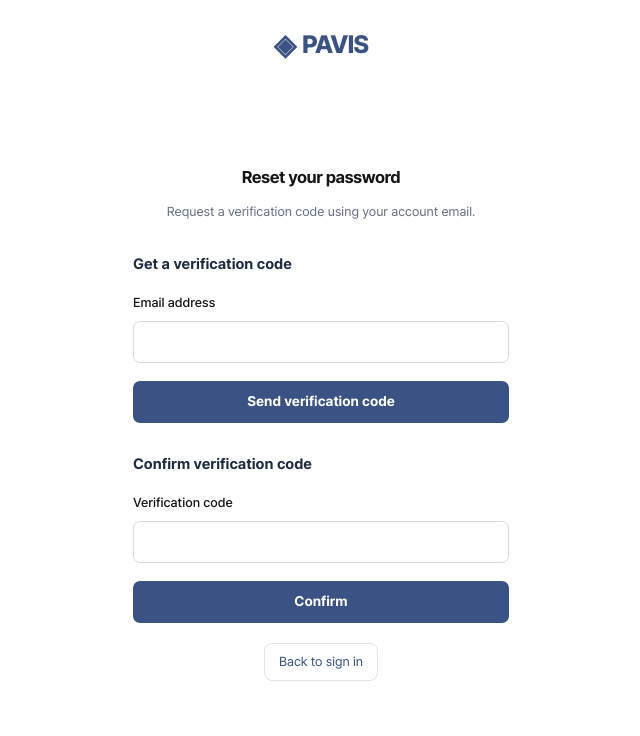
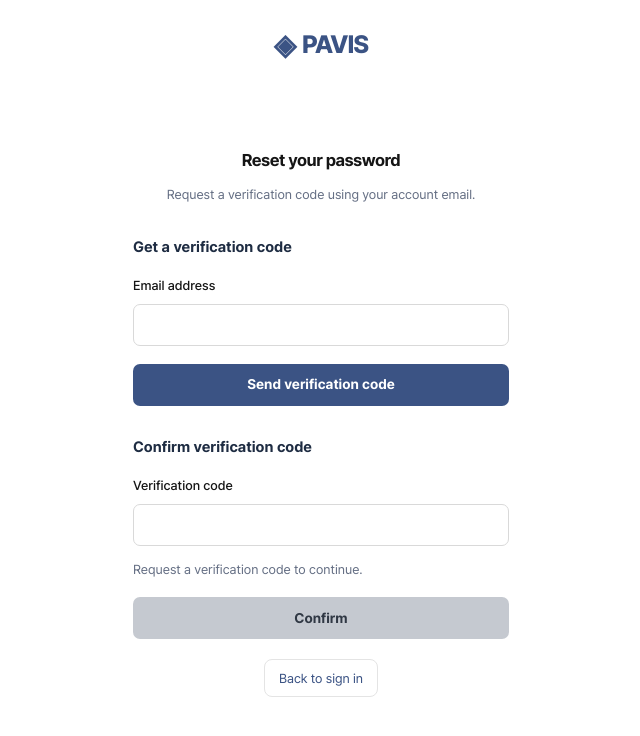
Before and after one commit to zehoss-cmd/Pavis, a Next.js app in the folder apps/web/: page /forgot-password in a window 1280 px wide. Shown: the top 736 px of the page, without its empty margins (319-959 px from the left). Built offline with nearby package versions, Linux system fonts and the light colour scheme; no server answers.

Commit message:
Add recovery code expiry countdown

```diff
--- a/apps/web/src/app/forgot-password/actions.ts
+++ b/apps/web/src/app/forgot-password/actions.ts
@@ -5,35 +5,34 @@ import { redirect } from 'next/navigation';
 import { createClient } from '@/lib/supabase/server';
 import { createRecoveryGrant, recoveryCookieName, recoveryLifetimeSeconds } from '@/domain/auth/recovery-grant';
 import { recoverySession } from './recovery-session';
-
-const recoveryEmailCookie = 'pavis-recovery-email';
+import { recoveryRequestCookieName, recoveryCodeSeconds, parseRecoveryRequest } from '@/domain/auth/recovery-request';
 
 export async function requestRecovery(form: FormData) {
   const email = String(form.get('email') || '').trim();
   if (!email || email.length > 254 || !/^[^\s@]+@[^\s@]+\.[^\s@]+$/.test(email)) redirect('/forgot-password?error=input');
   const store = await cookies();
-  store.delete(recoveryEmailCookie);
+  store.delete(recoveryRequestCookieName);
   const supabase = await createClient();
   const { error } = await supabase.auth.resetPasswordForEmail(email);
   if (error) {
     console.error('PAVIS password recovery request failed', { status: error.status, code: error.code });
     redirect(error.status === 429 ? '/forgot-password?error=rate' : '/forgot-password?error=send');
   }
-  store.set(recoveryEmailCookie, email, { httpOnly: true, secure: process.env.NODE_ENV === 'production', sameSite: 'lax', path: '/', maxAge: 600 });
+  store.set(recoveryRequestCookieName, JSON.stringify({ email, expiresAt: Date.now() + recoveryCodeSeconds * 1000 }), { httpOnly: true, secure: process.env.NODE_ENV === 'production', sameSite: 'lax', path: '/', maxAge: recoveryCodeSeconds });
   redirect('/forgot-password?sent=1');
 }
 
 export async function confirmRecovery(form: FormData) {
   const store = await cookies();
-  const email = store.get(recoveryEmailCookie)?.value || '';
+  const request = parseRecoveryRequest(store.get(recoveryRequestCookieName)?.value);
   const token = String(form.get('token') || '').trim();
-  if (!email || email.length > 254 || !/^[^\s@]+@[^\s@]+\.[^\s@]+$/.test(email)) redirect('/forgot-password?error=email_expired');
+  if (!request) redirect('/forgot-password?error=email_expired');
   if (!/^\d{6,10}$/.test(token)) redirect('/forgot-password?error=input');
   store.delete(recoveryCookieName);
   const supabase = await createClient();
-  const { data, error } = await supabase.auth.verifyOtp({ email, token, type: 'recovery' });
+  const { data, error } = await supabase.auth.verifyOtp({ email: request.email, token, type: 'recovery' });
   if (error || !data.session?.access_token || !data.user?.id) redirect('/forgot-password?error=verify');
-  store.delete(recoveryEmailCookie);
+  store.delete(recoveryRequestCookieName);
   store.set(recoveryCookieName, createRecoveryGrant(data.session.access_token, data.user.id), {
     httpOnly: true, secure: process.env.NODE_ENV === 'production', sameSite: 'lax', path: '/', maxAge: recoveryLifetimeSeconds,
   });
--- a/apps/web/src/app/forgot-password/page.tsx
+++ b/apps/web/src/app/forgot-password/page.tsx
@@ -1,8 +1,11 @@
 import Link from 'next/link';
-import { requestRecovery, confirmRecovery } from './actions';
+import { recoveryRequestTiming } from './recovery-request-server';
+import { RecoveryConfirm } from './recovery-confirm';
+import { requestRecovery } from './actions';
 
 export default async function ForgotPassword({ searchParams }: { searchParams: Promise<{ sent?: string; error?: string }> }) {
   const { sent, error } = await searchParams;
+  const { expiresAt, remainingSeconds } = await recoveryRequestTiming();
   return <main className="login-screen">
     <Link href="/" className="login-brand" aria-label="PAVIS home"><span aria-hidden="true">◈</span> PAVIS</Link>
     <section className="login-panel recovery-panel" aria-labelledby="recovery-heading">
@@ -13,7 +16,7 @@ export default async function ForgotPassword({ searchParams }: { searchParams: P
       <h2>Get a verification code</h2>
       <form action={requestRecovery}><label>Email address<input name="email" type="email" autoComplete="email" maxLength={254} required /></label><button type="submit">Send verification code</button></form>
       <h2>Confirm verification code</h2>
-      <form action={confirmRecovery}><label>Verification code<input name="token" type="text" inputMode="numeric" autoComplete="one-time-code" pattern="[0-9]{6,10}" minLength={6} maxLength={10} required /></label><button type="submit">Confirm</button></form>
+      <RecoveryConfirm key={expiresAt} initialSeconds={remainingSeconds} />
       <nav className="login-links" aria-label="Account help"><Link href="/login">Back to sign in</Link></nav>
     </section>
   </main>;
--- /dev/null
+++ b/apps/web/src/app/forgot-password/recovery-confirm.tsx
@@ -0,0 +1,21 @@
+'use client';
+
+import { useEffect, useState } from 'react';
+import { confirmRecovery } from './actions';
+
+export function RecoveryConfirm({ initialSeconds }: { initialSeconds: number }) {
+  const [seconds, setSeconds] = useState(initialSeconds);
+  useEffect(() => {
+    const deadline = Date.now() + initialSeconds * 1000;
+    const tick = () => setSeconds(Math.max(0, Math.ceil((deadline - Date.now()) / 1000)));
+    tick();
+    const timer = setInterval(tick, 1000);
+    return () => clearInterval(timer);
+  }, [initialSeconds]);
+  const time = `${Math.floor(seconds / 60)}:${String(seconds % 60).padStart(2, '0')}`;
+  return <form action={confirmRecovery}>
+    <label>Verification code<input name="token" type="text" inputMode="numeric" autoComplete="one-time-code" pattern="[0-9]{6,10}" minLength={6} maxLength={10} required disabled={seconds === 0} /></label>
+    <p className="recovery-timer" aria-live={seconds === 0 ? "polite" : "off"}>{seconds > 0 ? <>Code expires in <strong>{time}</strong></> : 'Request a verification code to continue.'}</p>
+    <button type="submit" disabled={seconds === 0}>Confirm</button>
+  </form>;
+}
--- /dev/null
+++ b/apps/web/src/app/forgot-password/recovery-request-server.ts
@@ -0,0 +1,9 @@
+import 'server-only';
+import { cookies } from 'next/headers';
+import { parseRecoveryRequest, recoveryRequestCookieName } from '@/domain/auth/recovery-request';
+
+export async function recoveryRequestTiming() {
+  const now = Date.now();
+  const request = parseRecoveryRequest((await cookies()).get(recoveryRequestCookieName)?.value, now);
+  return { expiresAt: request?.expiresAt || 0, remainingSeconds: request ? Math.ceil((request.expiresAt - now) / 1000) : 0 };
+}
--- a/apps/web/src/app/globals.css
+++ b/apps/web/src/app/globals.css
@@ -143,3 +143,5 @@ button, input, select, textarea { font-family: inherit; }
 .recovery-panel h1 { margin-bottom: 14px; }
 .recovery-intro { margin: 0 0 28px; color: #667085; font-size: 13px; line-height: 1.6; text-align: center; }
 .recovery-panel h2 { margin: 30px 0 18px; color: #1e2c42; font-size: 15px; font-weight: 700; }
+.recovery-timer { margin: -4px 0 0; color: #667085; font-size: 13px; line-height: 1.5; }
+.recovery-timer strong { color: #3b5384; font-variant-numeric: tabular-nums; }
--- /dev/null
+++ b/apps/web/src/domain/auth/recovery-request.ts
@@ -0,0 +1,15 @@
+export const recoveryRequestCookieName = 'pavis-recovery-email';
+export const recoveryCodeSeconds = 180;
+const emailPattern = /^[^\s@]+@[^\s@]+\.[^\s@]+$/;
+
+export function parseRecoveryRequest(value: string | undefined, now = Date.now()): { email: string; expiresAt: number } | null {
+  if (!value) return null;
+  try {
+    const request: unknown = JSON.parse(value);
+    if (!request || typeof request !== 'object' || !('email' in request) || !('expiresAt' in request)) return null;
+    const { email, expiresAt } = request;
+    if (typeof email !== 'string' || email.length > 254 || !emailPattern.test(email) || typeof expiresAt !== 'number' || !Number.isSafeInteger(expiresAt)) return null;
+    if (expiresAt <= now || expiresAt > now + recoveryCodeSeconds * 1000) return null;
+    return { email, expiresAt };
+  } catch { return null; }
+}
```
Also changed, not shown: 1 other file (tests, documents, lock files or other folders).
